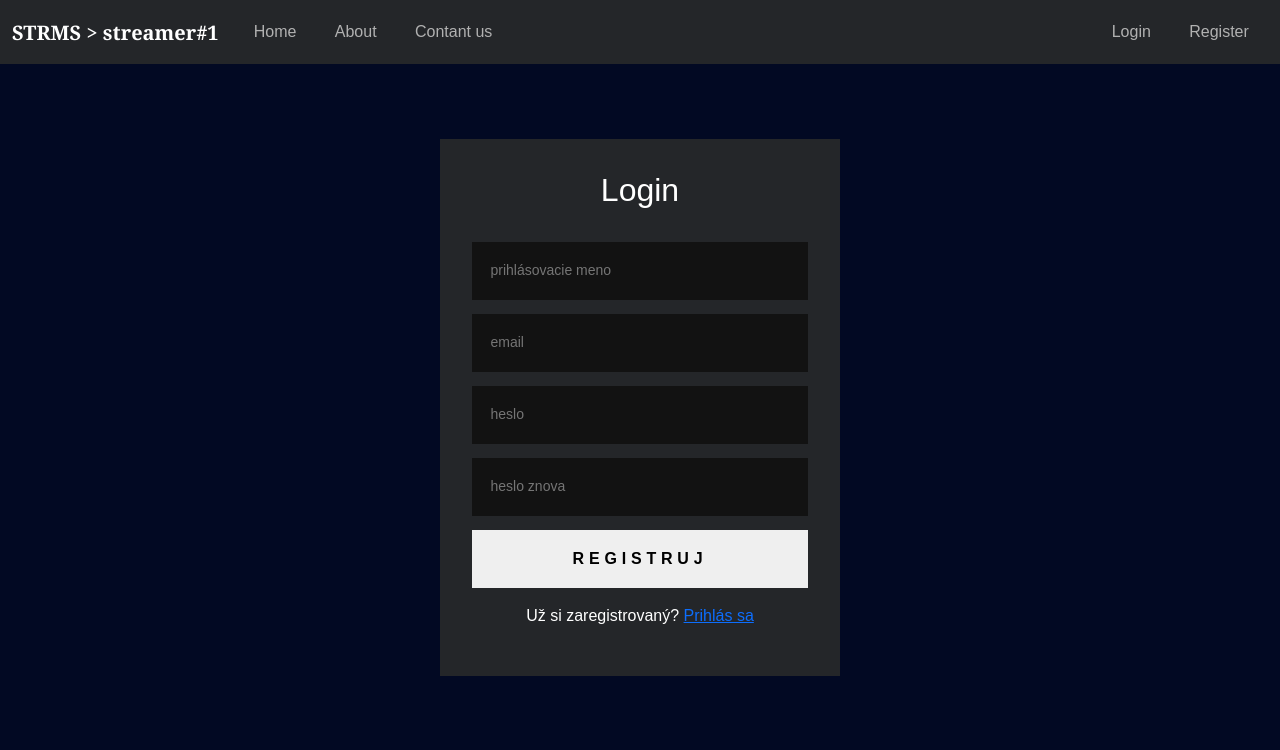
After one commit to TommySide/semka_vaiiko_strms, a PHP site: page /register.php in a window 1280 px wide. The commit adds this page. Shown: the top 750 px of the page. Run offline with PHP 8.4, Linux system fonts and the light colour scheme.

Commit message:
registrácia, v podstate rovnaké ako login, pridaných pár poli, upravený text

```diff
--- a/header.html
+++ b/header.html
@@ -19,7 +19,7 @@
                 <div class="navbar-collapse collapse" id="navig">
                     <ul class="navbar-nav">
                         <li class="">
-                            <a class="" href="#">Home</a>
+                            <a class="" href="index.php">Home</a>
                         </li>
                         <li class="">
                             <a class="" href="#">About</a>
@@ -30,7 +30,7 @@
                     </ul>
                     <ul class="navbar-nav ms-auto">
                         <li><a href="login.php">Login</a></li>
-                        <li><a href="#">Register</a></li>
+                        <li><a href="register.php">Register</a></li>
                     </ul>
                 </div>
             </div>
--- a/login.php
+++ b/login.php
@@ -17,7 +17,7 @@
                     <input type="text" class="text-white" placeholder="prihlásovacie meno"/>
                     <input type="password" class="text-white" placeholder="heslo"/>
                     <button name="login-submit">prihlasit</button>
-                    <p class="message">Nie si registrovaný? <a href="#">Vytvor si účet</a></p>
+                    <p class="message">Nie si registrovaný? <a href="register.php">Vytvor si účet</a></p>
                     <p class="message">Zabudnuté heslo? <a href="#">Zmeň si ho tu</a></p>
                 </form>
             </div>
--- /dev/null
+++ b/register.php
@@ -0,0 +1,29 @@
+<!DOCTYPE html>
+<html lang="en">
+<head>
+    <meta charset="UTF-8">
+    <title>Title</title>
+    <link rel="stylesheet" href="style/signupforms.css">
+    <link rel="stylesheet" href="style/stylef.css">
+</head>
+<?php include_once "header.html"; ?>
+<body>
+<div class="container-fluid">
+    <div class="login-page">
+        <div class="form text-white">
+            <h2 class="text-center text-white">Login</h2>
+            <br>
+            <form class="login-form" action="#">
+                <input type="text" class="text-white" placeholder="prihlásovacie meno"/>
+                <input type="email" class="text-white" placeholder="email"/>
+                <input type="password" class="text-white" placeholder="heslo"/>
+                <input type="password" class="text-white" placeholder="heslo znova"/>
+                <button name="login-submit">registruj</button>
+                <p class="message">Už si zaregistrovaný? <a href="login.php">Prihlás sa</a></p>
+            </form>
+        </div>
+    </div>
+</div>
+</body>
+
+</html>
```
